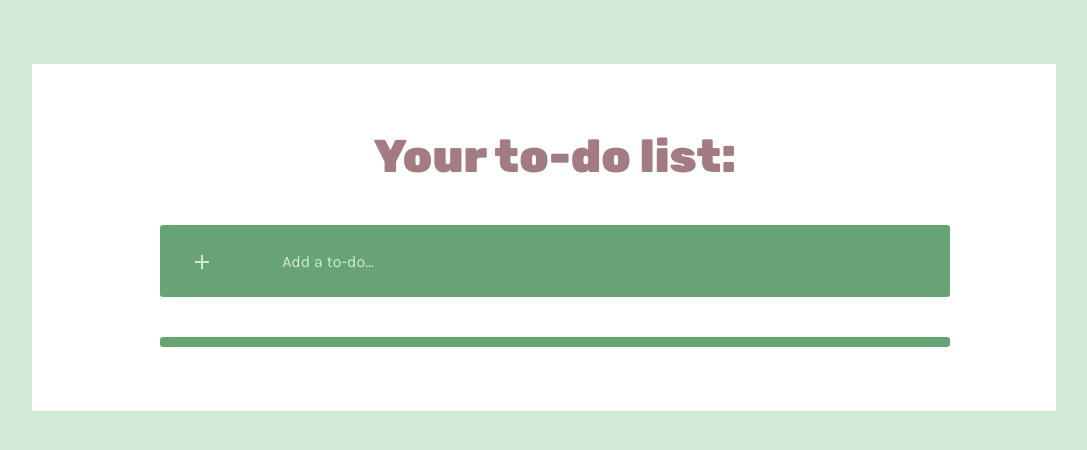
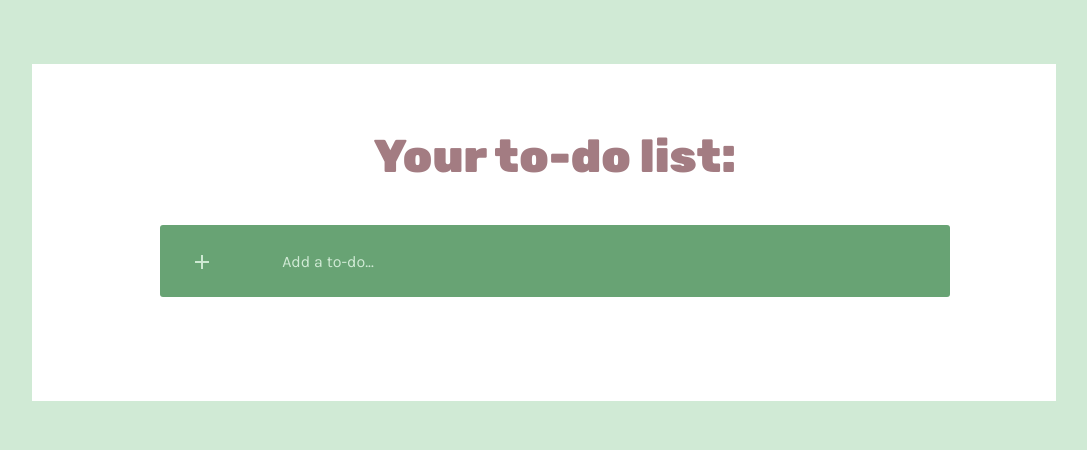
Before and after one commit to VeronikaHar/todo-vue, a Vue app: page / in a window 1280 px wide. Shown: the top 450 px of the page, without its empty margins (96-1183 px from the left). Built offline with nearby package versions, Linux system fonts and the light colour scheme.

Commit message:
Add v-show for footer.

```diff
--- a/src/App.vue
+++ b/src/App.vue
@@ -35,9 +35,9 @@
         <md-button class="remove" @click="removeTodo(todo)">X</md-button>
       </md-list-item>
     </md-list>
-    <footer>
-      <md-button class="clear" @click="removeAll()" v-show="todos.length > 0">Clear all</md-button>
-      <md-button class="clear" @click="removeCompleted()" v-show="todos.length > 0">Clear completed</md-button>
+    <footer v-show="todos.length > 0">
+      <md-button class="clear" @click="removeAll()">Clear all</md-button>
+      <md-button class="clear" @click="removeCompleted()">Clear completed</md-button>
     </footer>
   </div>
 </template>
```
